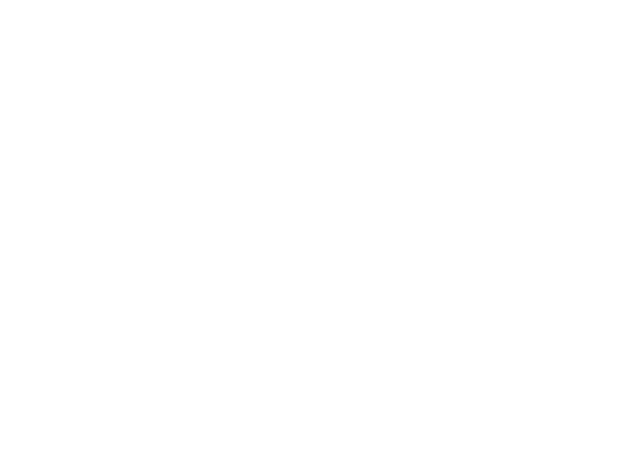
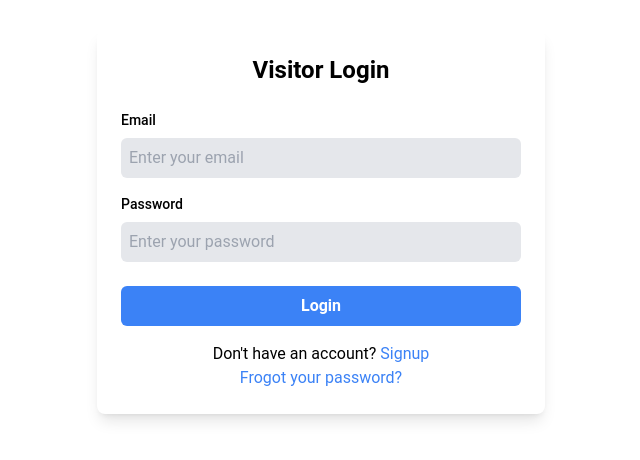
Before and after one commit to ahmadatimo/Guidex, a React (Vite) app in the folder frontend/: page /visitor/auth in a window 1280 px wide. Before the commit this address had no page. Shown: the part 178-638 px from the top of the page, without its empty margins (319-959 px from the left). Built offline with nearby package versions, Linux system fonts and the light colour scheme.

Commit message:
protected Routes

```diff
--- a/frontend/src/App.tsx
+++ b/frontend/src/App.tsx
@@ -17,6 +17,7 @@ import Analytics from "./pages/Staff/Analytics"
 import AddStaff from "./pages/Staff/AddStaff"
 import StaffSettings from "./pages/Staff/StaffSettings"
 import GuideAppointments from "./pages/Staff/GuideAppointments"
+import ProtectedRoutes from "./utils/ProtectedRoutes"
 
 const App = () => {
   return (
@@ -24,7 +25,8 @@ const App = () => {
       <Routes>
         {/*Visitors */}
         <Route element={<MainLayout />} >
-          <Route path='/' element={<Login/>}/>
+          <Route path='/visitor/auth' element={<Login/>}/>
+          <Route element={<ProtectedRoutes/>}>
             <Route element={<VisitorLayout />} >
               <Route path='/visitor' element={<Home/>}/>
               <Route path='/about' element={<About/>}/>
@@ -45,6 +47,7 @@ const App = () => {
               <Route path='/staff/settings' element={<StaffSettings />} />
               <Route path='/staff/appointments' element={<GuideAppointments />} />
             </Route> {/*StaffLayout */}
+          </Route>
         </Route> {/*MainLayout */}
       </Routes>
     </div>
--- a/frontend/src/utils/ProtectedRoutes.tsx
+++ b/frontend/src/utils/ProtectedRoutes.tsx
@@ -3,7 +3,7 @@ import { Outlet, Navigate } from "react-router-dom";
 const ProtectedRoutes = () => {
     const user = null // put user object from login session
 
-    return user? <Outlet /> : <Navigate to='/visitor/auth' />
+    return user? <Outlet /> : <Navigate to='/visitor/auth'/>
 }
 
 export default ProtectedRoutes;
```
Lines whose indentation alone changed are shown as unchanged.
